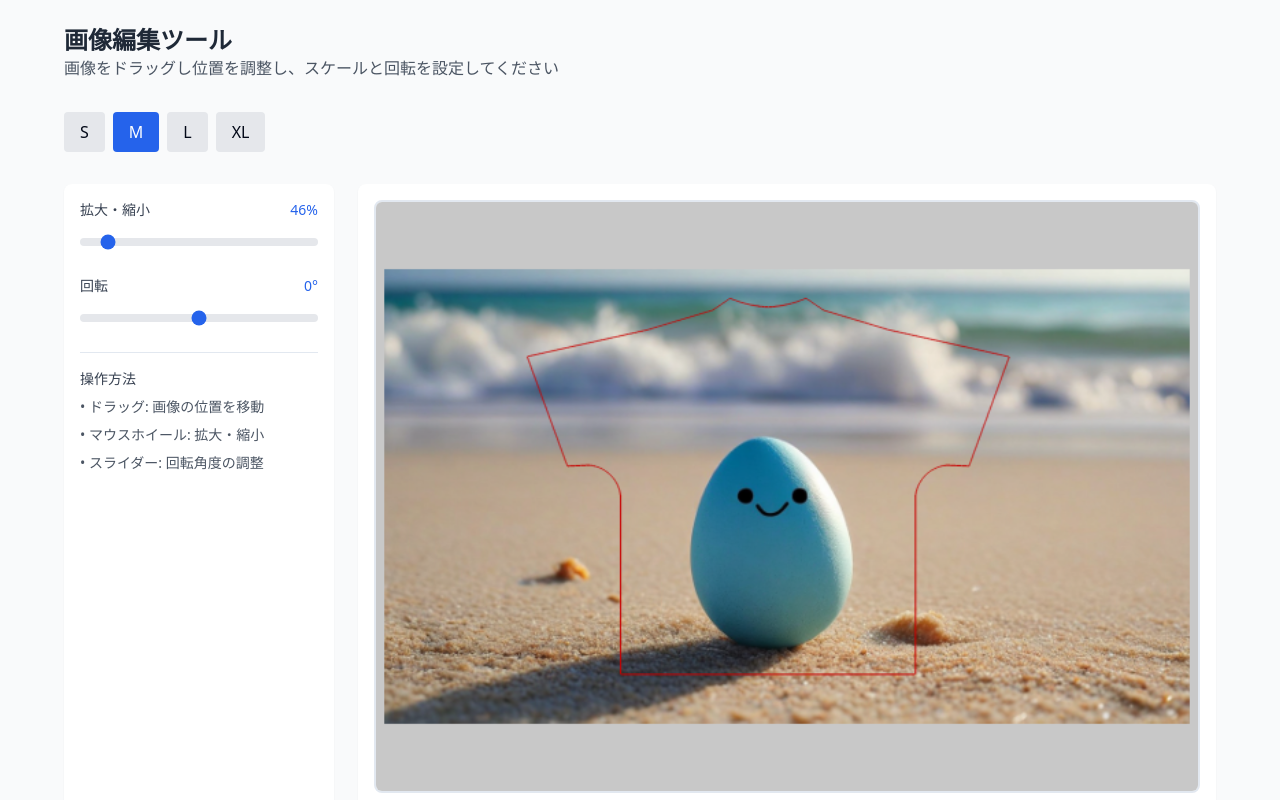
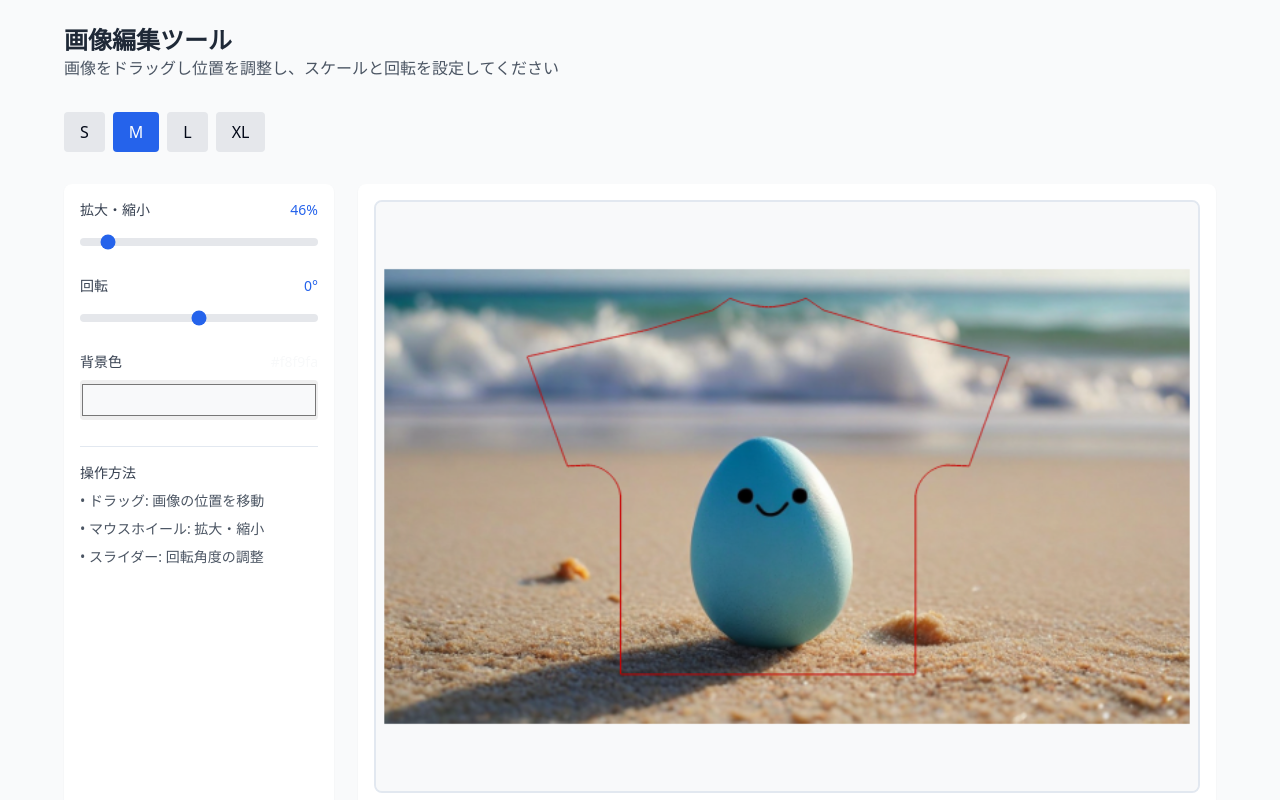
Before and after one commit to kanadomekei/progate-hackthon-candle, a Next.js app in the folder frontend/: page /mock/crop in a window 1280 px wide. Shown: the top 800 px of the page. Built offline with nearby package versions, Linux system fonts and the light colour scheme.

Commit message:
画像を切り取る時に背景の変更できるようにした

```diff
--- a/frontend/src/components/crop/ControlPanel.tsx
+++ b/frontend/src/components/crop/ControlPanel.tsx
@@ -5,15 +5,19 @@ import { ChangeEvent } from "react";
 interface ControlPanelProps {
   scale: number;
   rotation: number;
+  backgroundColor: string;
   onScaleChange: (value: number) => void;
   onRotationChange: (e: ChangeEvent<HTMLInputElement>) => void;
+  onBackgroundColorChange: (color: string) => void;
 }
 
 export function ControlPanel({
   scale,
   rotation,
+  backgroundColor,
   onScaleChange,
   onRotationChange,
+  onBackgroundColorChange,
 }: ControlPanelProps) {
   return (
     <div className="lg:col-span-3 bg-white rounded-lg shadow-sm p-4">
@@ -51,6 +55,22 @@ export function ControlPanel({
           />
         </div>
 
+        {/* 背景色コントロール */}
+        <div>
+          <label className="flex items-center justify-between text-sm font-medium text-gray-700 mb-2">
+            <span>背景色</span>
+            <span className="text-blue-600" style={{ color: backgroundColor }}>
+              {backgroundColor}
+            </span>
+          </label>
+          <input
+            type="color"
+            value={backgroundColor}
+            onChange={(e) => onBackgroundColorChange(e.target.value)}
+            className="w-full h-10 rounded cursor-pointer"
+          />
+        </div>
+
         {/* 操作説明 */}
         <div className="border-t pt-4">
           <h3 className="text-sm font-medium text-gray-700 mb-2">操作方法</h3>
--- a/frontend/src/components/crop/ImageCrop.tsx
+++ b/frontend/src/components/crop/ImageCrop.tsx
@@ -43,6 +43,7 @@ export const ImageCrop = ({ imagePath }: ImageCropProps) => {
   const [croppedImages, setCroppedImages] = useState<CroppedImage[]>([]);
   const [selectedImage, setSelectedImage] = useState<CroppedImage | null>(null);
   const [selectedSize, setSelectedSize] = useState<TShirtSize>("M");
+  const [backgroundColor, setBackgroundColor] = useState<string>("#f8f9fa");
 
   // 座標データの読み込みを最適化
   const loadContours = async (size: TShirtSize) => {
@@ -162,7 +163,7 @@ export const ImageCrop = ({ imagePath }: ImageCropProps) => {
 
     const v = scale * 0.01;
 
-    ctx.fillStyle = "rgb(200, 200, 200)";
+    ctx.fillStyle = backgroundColor;
     ctx.fillRect(0, 0, CANVAS_WIDTH, CANVAS_HEIGHT);
 
     try {
@@ -197,7 +198,14 @@ export const ImageCrop = ({ imagePath }: ImageCropProps) => {
         cancelAnimationFrame(requestRef.current);
       }
     };
-  }, [scale, rotation, imagePos, tshirtCoordinates, imageLoaded]);
+  }, [
+    scale,
+    rotation,
+    imagePos,
+    tshirtCoordinates,
+    imageLoaded,
+    backgroundColor,
+  ]);
 
   // Crop image
   const cropImage = () => {
@@ -208,7 +216,9 @@ export const ImageCrop = ({ imagePath }: ImageCropProps) => {
     const ctx = out.getContext("2d", { alpha: false });
     if (!ctx) return;
 
-    ctx.clearRect(0, 0, OUT_WIDTH, OUT_HEIGHT);
+    // 背景色で全体を塗りつぶす
+    ctx.fillStyle = backgroundColor;
+    ctx.fillRect(0, 0, OUT_WIDTH, OUT_HEIGHT);
 
     ctx.beginPath();
     if (tshirtCoordinates.length > 0) {
@@ -225,6 +235,10 @@ export const ImageCrop = ({ imagePath }: ImageCropProps) => {
     }
     ctx.closePath();
     ctx.clip();
+
+    // 背景色を再度描画（クリッピングパスの内側のみ描画される）
+    ctx.fillStyle = backgroundColor;
+    ctx.fillRect(0, 0, OUT_WIDTH, OUT_HEIGHT);
 
     const v = scale * 0.01;
     drawRotatedImage(
@@ -320,7 +334,7 @@ export const ImageCrop = ({ imagePath }: ImageCropProps) => {
           </p>
         </header>
 
-        {/* サイズ選択ボタングループを追加 */}
+        {/* サイズ選択ボタングループを追�� */}
         <div className="flex gap-2">
           {(["S", "M", "L", "XL"] as const).map((size) => (
             <button
@@ -341,8 +355,10 @@ export const ImageCrop = ({ imagePath }: ImageCropProps) => {
           <ControlPanel
             scale={scale}
             rotation={rotation}
+            backgroundColor={backgroundColor}
             onScaleChange={setScale}
             onRotationChange={handleRotationChange}
+            onBackgroundColorChange={setBackgroundColor}
           />
 
           <ImageEditor
@@ -354,6 +370,7 @@ export const ImageCrop = ({ imagePath }: ImageCropProps) => {
             onMouseUp={handleMouseUp}
             onWheel={handleWheel}
             onCropImage={cropImage}
+            backgroundColor={backgroundColor}
           />
         </div>
 
--- a/frontend/src/components/crop/ImageEditor.tsx
+++ b/frontend/src/components/crop/ImageEditor.tsx
@@ -11,6 +11,7 @@ interface ImageEditorProps {
   onMouseUp: () => void;
   onWheel: (e: React.WheelEvent) => void;
   onCropImage: () => void;
+  backgroundColor: string;
 }
 
 export function ImageEditor({
@@ -22,6 +23,7 @@ export function ImageEditor({
   onMouseUp,
   onWheel,
   onCropImage,
+  backgroundColor,
 }: ImageEditorProps) {
   return (
     <div className="lg:col-span-9 space-y-6">
@@ -37,7 +39,7 @@ export function ImageEditor({
           onWheel={onWheel}
           className="w-full max-w-full cursor-move rounded-lg"
           style={{
-            backgroundColor: "#f8f9fa",
+            backgroundColor: backgroundColor,
             border: "2px solid #e2e8f0",
           }}
         />
```
